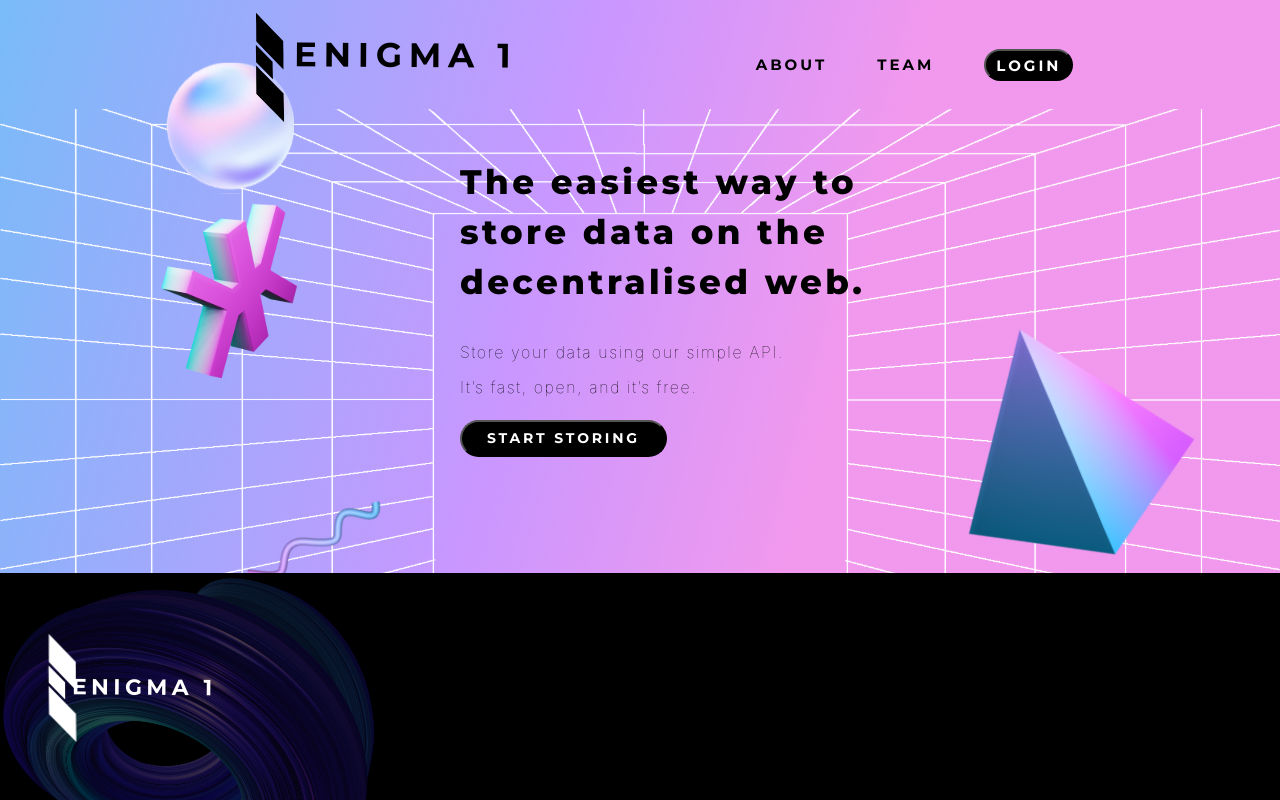
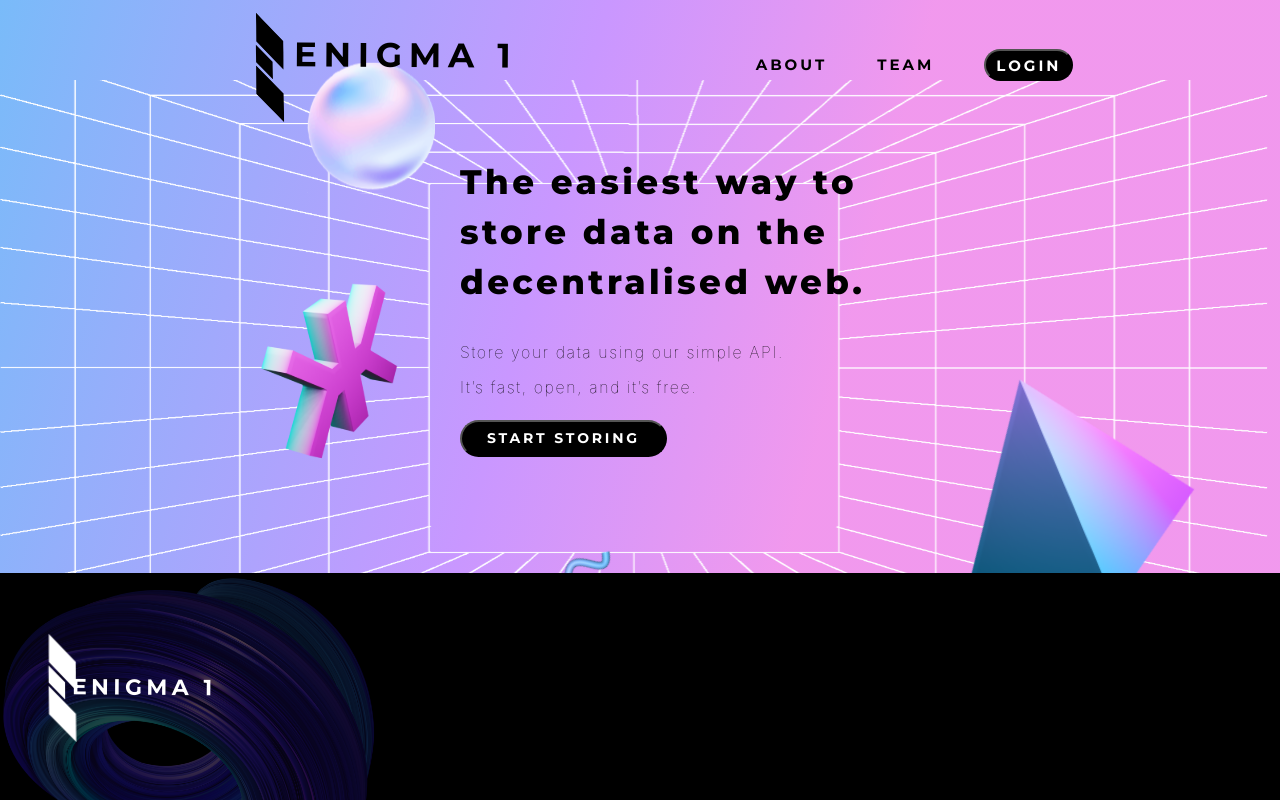
Before and after one commit to AnmolBansalDEV/SIH, a React (Create React App) app: page / in a window 1280 px wide. Shown: the top 800 px of the page. Built offline with nearby package versions, Linux system fonts and the light colour scheme.

Commit message:
register page

```diff
--- a/src/App.css
+++ b/src/App.css
@@ -18,20 +18,20 @@
 /* width: 130px; */
 width: calc(50% - 32rem);
 height: calc(50% - 3.5rem);
-right: calc(50vw + 27%);
+right: calc(50vw + 16%);
 top: 0;
 z-index: 0;
 }
 .star{
     position: absolute;
     z-index: 0;
-    left: 200px;
-    top: 170px;
+    left: 300px;
+    top: 250px;
 }
 .triangle{
     position: absolute;
     z-index: 0;
-    top: 200px;
+    top: 250px;
     width: 400px;
     right: 100px;
 }
@@ -39,8 +39,8 @@
     position: absolute;
     z-index: 0;
     width: 160px;
-    top: 410px;
-    left: 320px;
+    top: 460px;
+    left: 550px;
 }
 
 nav{
```
Also changed, not shown: src/components/svgGrid.js.
